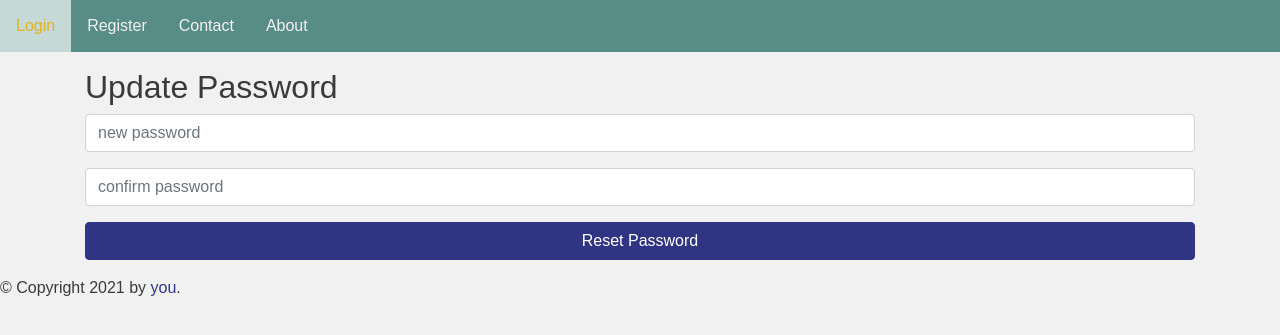
After one commit to rpw1/P565F19P5, a Flask app: template src/website/templates/update_password.html in a window 1280 px wide. The commit adds this page. Shown: the top 335 px of the page. Run offline with Flask 2, Linux system fonts and the light colour scheme; the template is opened without the code that fills it, so the values that code supplies are empty; some libraries are stand-ins or nearby versions.

Commit message:
update password

```diff
--- a/src/website/templates/profile.html
+++ b/src/website/templates/profile.html
@@ -24,6 +24,7 @@
                     <h2 style="text-align:center">{{user.first_name}} {{user.last_name}}</h2>
 
                     <p style="text-align:center">E-mail: {{user.email}}</p>
+                    <a href= "/update_password">Change Password</a>
                     <p style="text-align:center">Class: {{class}}</p>
                 </div>
             </div>
--- /dev/null
+++ b/src/website/templates/update_password.html
@@ -0,0 +1,18 @@
+{% extends "base.html" %}
+{% block title %}Update Password{% endblock %}
+{% block content %}
+<div>
+    <h2>Update Password</h2>
+    <form method="POST">
+        <div class="form-group">
+            <input type="password" name="password" placeholder="new password" class="form-control" required>
+        </div>
+        <div class="form-group">
+            <input type="password" name="confirm" placeholder="confirm password" class="form-control" required>
+        </div>
+        <div class="form-group">
+            <button type="submit" class="btn btn-primary btn-block">Reset Password</button>
+        </div>
+    </form>
+</div>
+{% endblock %}
```
Also changed, not shown: src/website/auth.py (+16 -10 lines), src/website/views.py (+18 -1 lines).
